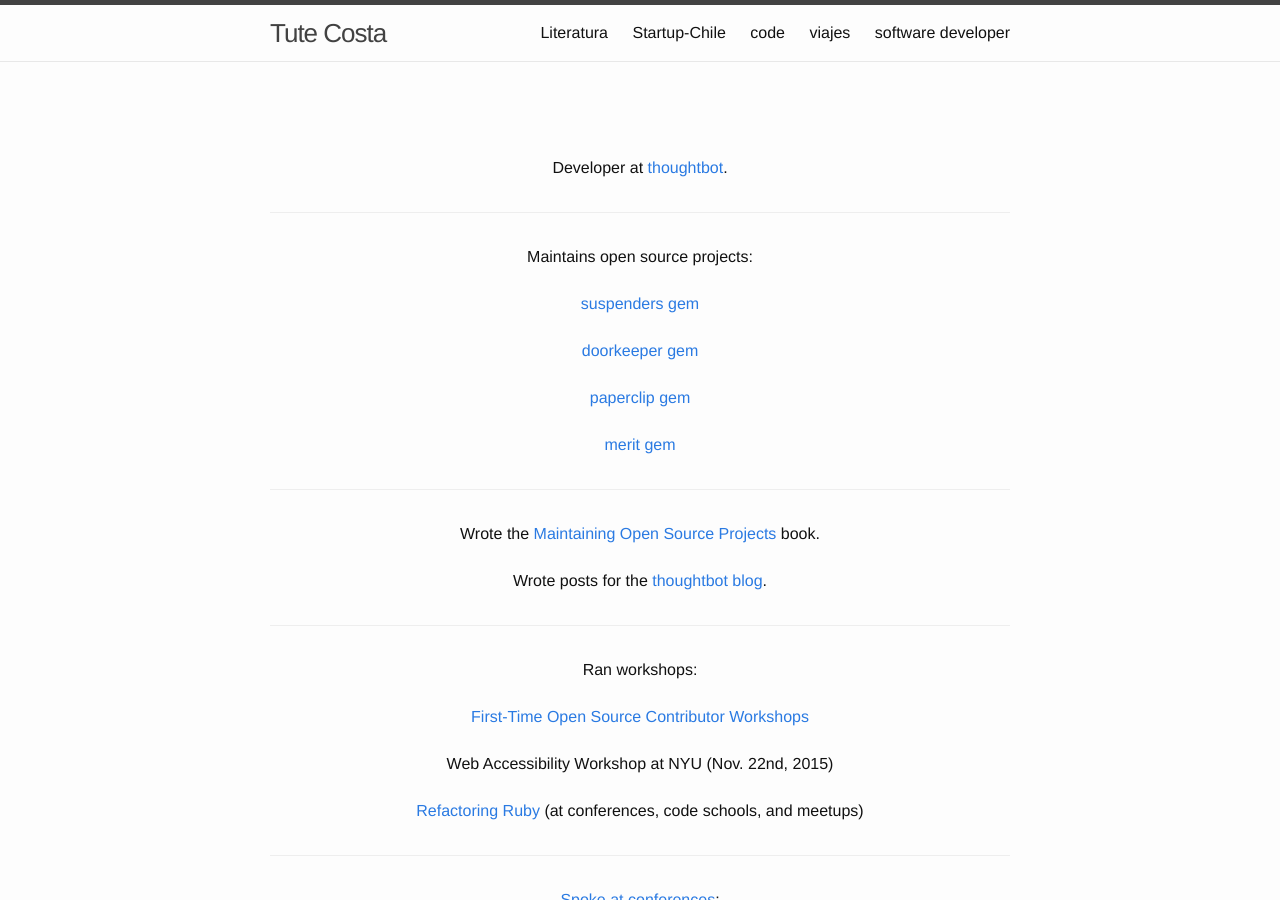
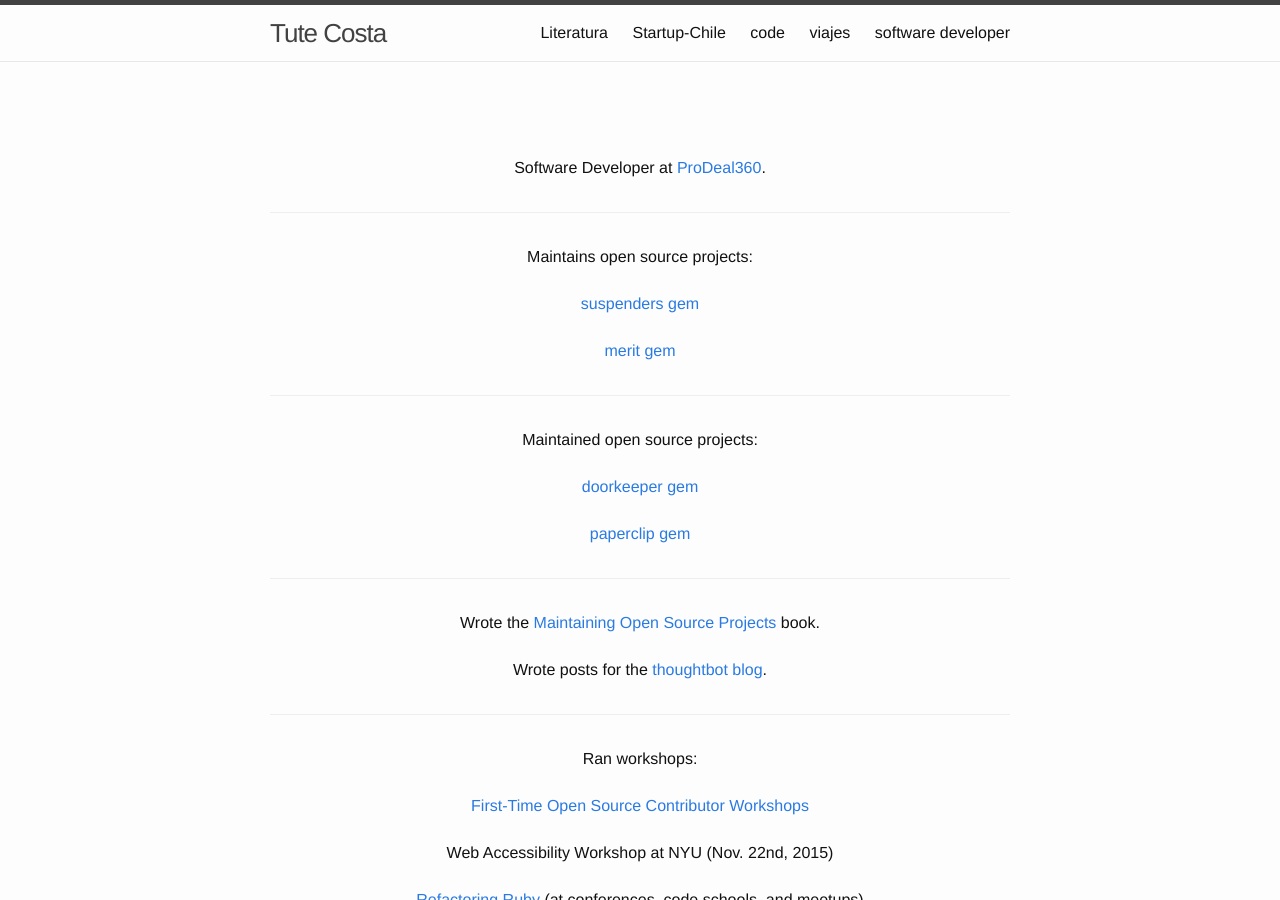
Before and after one commit to tute/tute.github.io, a Jekyll site: the page built from software-developer.md, in a window 1280 px wide and 900 px high. Built offline with Jekyll 4.4.1, drawn with Linux system fonts in a browser that asks for light colours.

Commit message:
Update bio

```diff
--- a/software-developer.md
+++ b/software-developer.md
@@ -5,7 +5,7 @@ permalink: /software-developer/
 ---
 
 <p style="text-align: center; padding-top: 4em">
-  Developer at <a href="https://thoughtbot.com/new-york-city">thoughtbot</a>.
+  Software Developer at <a href="https://www.prodeal360.com/">ProDeal360</a>.
 </p>
 
 
@@ -16,13 +16,18 @@ permalink: /software-developer/
   <a href="https://github.com/thoughtbot/suspenders">suspenders gem</a>
 </p>
 <p style="text-align: center; padding-top: .5em">
+  <a href="https://github.com/merit-gem/merit">merit gem</a>
+</p>
+
+
+<p style="text-align: center; padding-top: 2em; margin-top: 2em; border-top: 1px solid #eee">
+  Maintained open source projects:
+</p>
+<p style="text-align: center; padding-top: .5em">
   <a href="https://github.com/doorkeeper-gem/doorkeeper">doorkeeper gem</a>
 </p>
 <p style="text-align: center; padding-top: .5em">
   <a href="https://github.com/thoughtbot/paperclip">paperclip gem</a>
-</p>
-<p style="text-align: center; padding-top: .5em">
-  <a href="https://github.com/merit-gem/merit">merit gem</a>
 </p>
 
 
```
